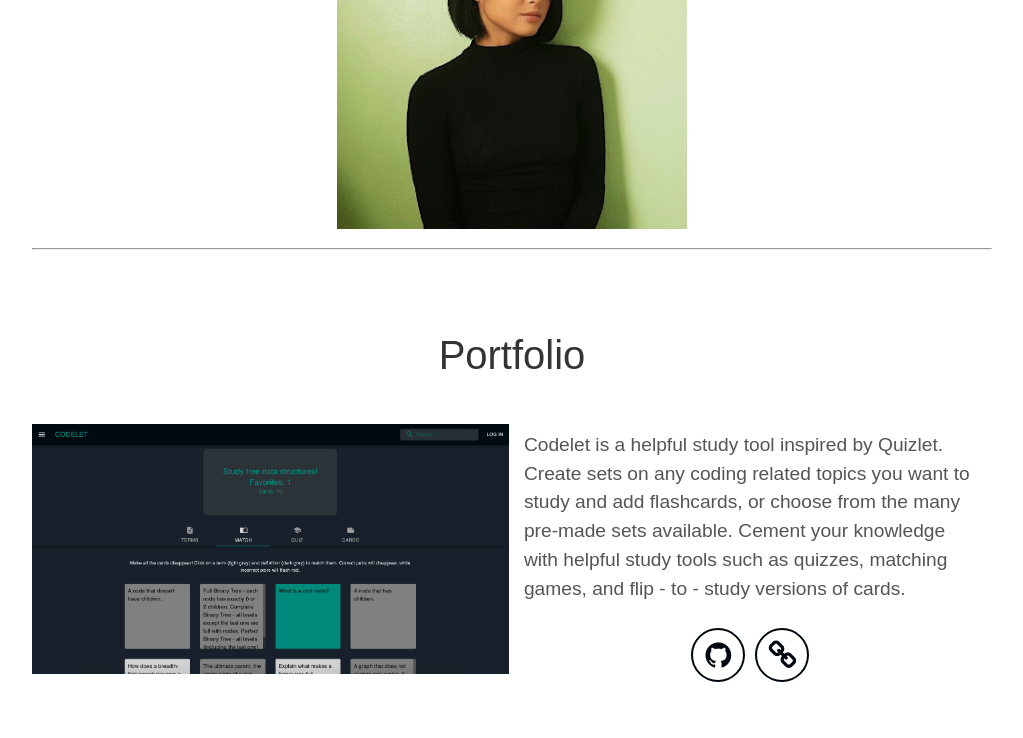
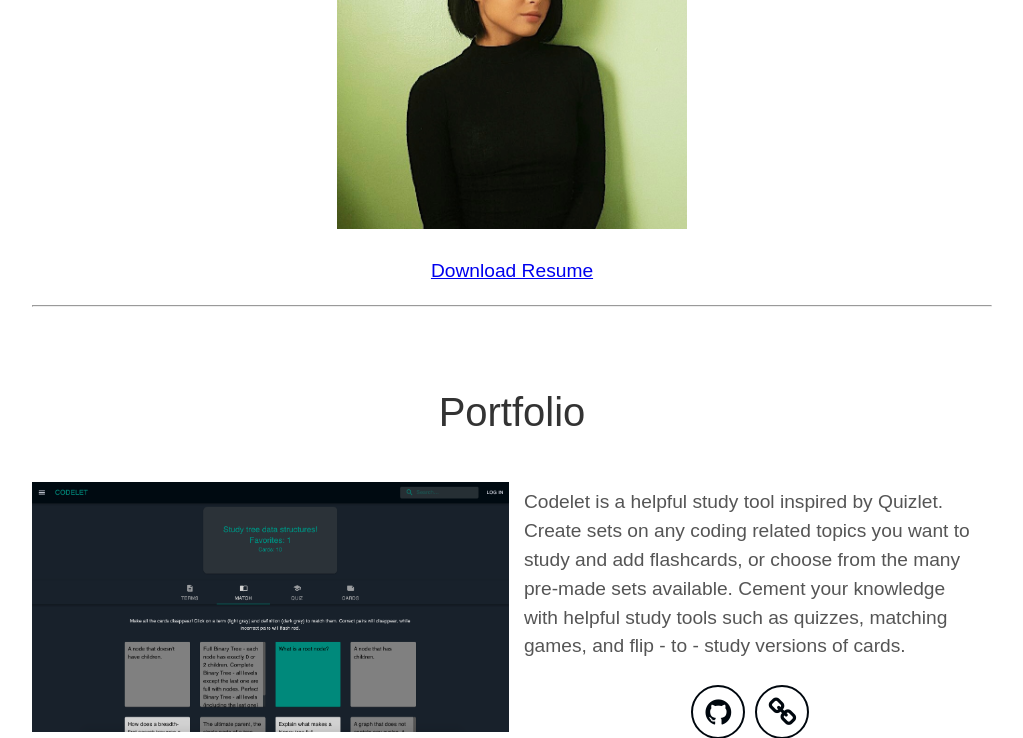
Before and after one commit to lkang97/lkang97.github.io, a Jekyll site: the page built from index.html, in a window 1280 px wide and 900 px high, scrolled down 1288 px, cut to the strip 0-738 px from the top of the window. Shown: the whole strip, without its empty margins (128-1151 px from the left). Built offline with Jekyll 4.4.1, drawn with Linux system fonts in a browser that asks for light colours.

Commit message:
Add resume to site

```diff
--- a/_includes/about.html
+++ b/_includes/about.html
@@ -6,6 +6,12 @@
     alt="user-picture"
     style="width: 350px; max-height: 350px;"
   />
+  <a
+    aria-label="resume-link"
+    href="https://docs.google.com/document/d/1ucdtgRxt_MpoXEOaMW3cncx-0xZNGnv7B9MKcOPYACY/export?format=pdf"
+  >
+    <p>Download Resume</p>
+  </a>
 </div>
 <hr />
 <div class="user-details">
--- a/_includes/header.html
+++ b/_includes/header.html
@@ -26,6 +26,12 @@
         href="https://github.com/lkang97"
         ><i class="icon fa fa-github" aria-hidden="true"></i
       ></a>
+      <a
+        aria-label="My Resume"
+        target="_blank"
+        href="https://docs.google.com/document/d/1ucdtgRxt_MpoXEOaMW3cncx-0xZNGnv7B9MKcOPYACY/export?format=pdf"
+        ><i class="fa fa-file-pdf-o" aria-hidden="true"></i>
+      </a>
     </div>
     <div class="header-links">
       <!-- <a class="link" href="#about" data-scroll>About Me</a> -->
```
